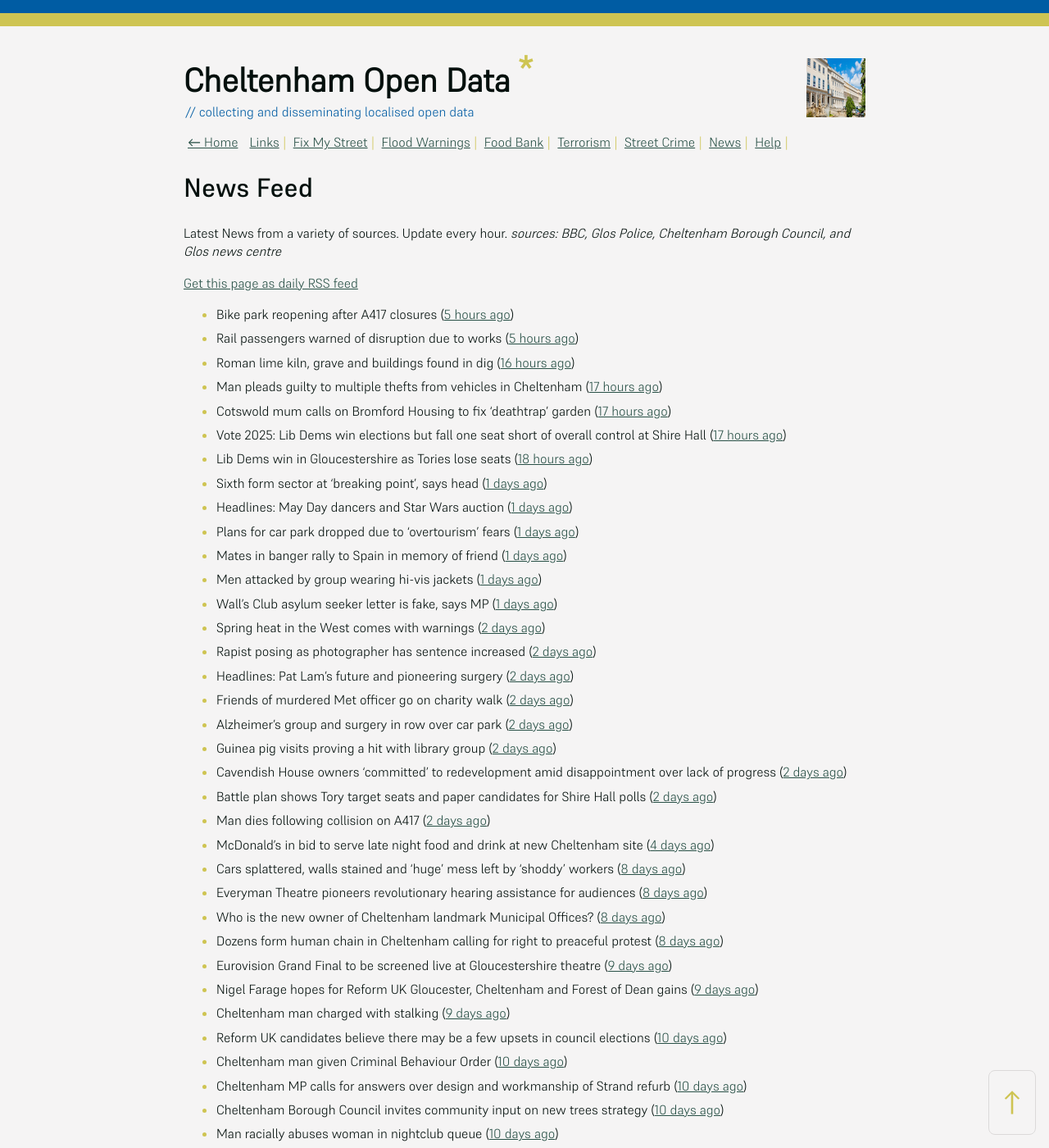
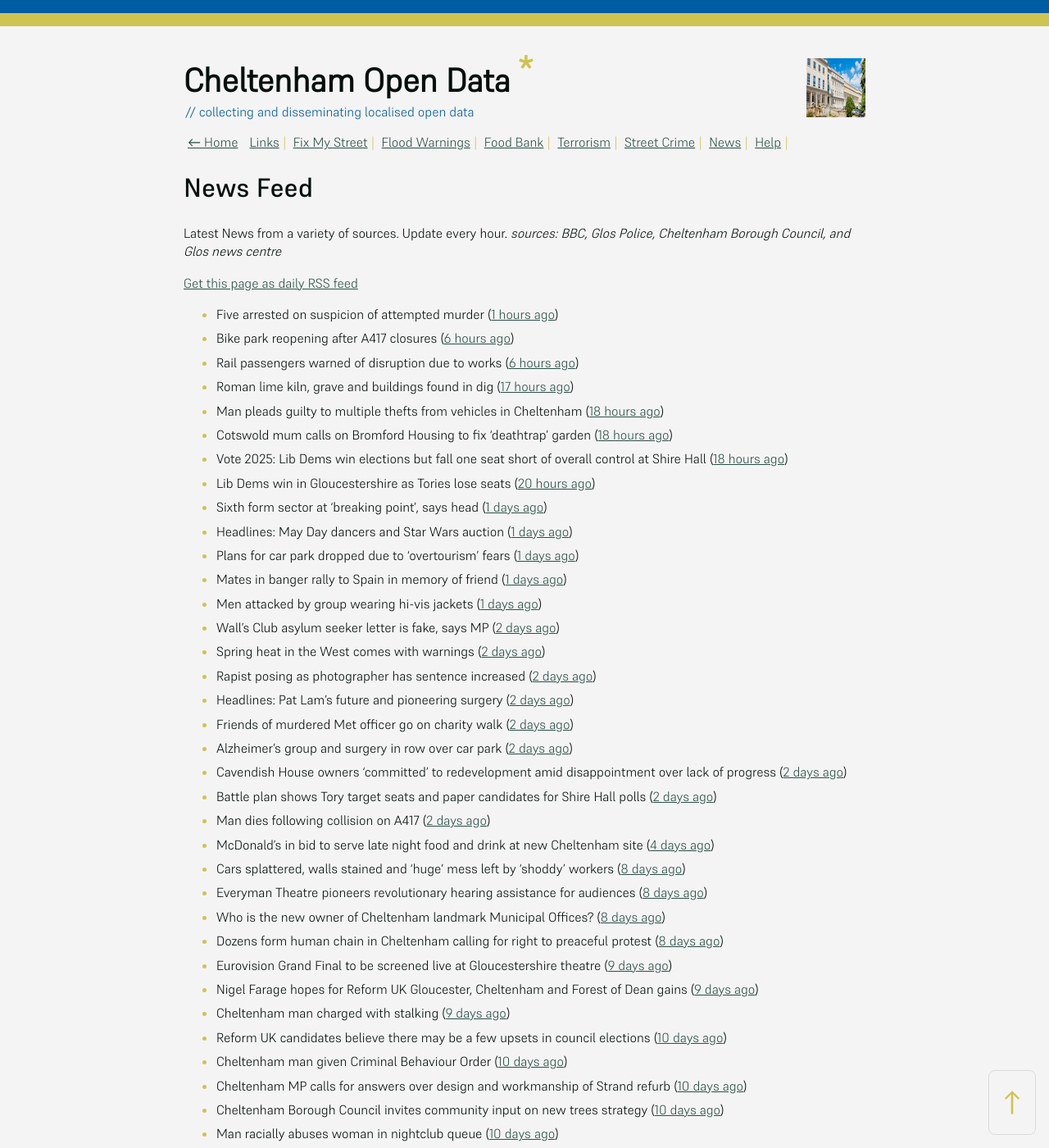
Before and after one commit to mat-0/cheltenham-open-data, a Jekyll site: the page built from _pages/news.md, in a window 1280 px wide and 1400 px high. Shown: the whole window at 82% size. Built offline with Jekyll 4.4.1, drawn with Linux system fonts in a browser that asks for light colours; some of the changed text lies outside the part shown.

Commit message:
Updated 2025-05-03 13:04:08

```diff
--- a/_pages/news.md
+++ b/_pages/news.md
@@ -12,25 +12,25 @@ _sources: BBC, Glos Police, Cheltenham Borough Council, and Glos news centre_
 [Get this page as daily RSS feed](/daily.rss)
 
 <!-- news_marker starts -->
-- Bike park reopening after A417 closures ([5 hours ago](https://www.bbc.com/news/articles/ceqre24yew9o))
-- Rail passengers warned of disruption due to works ([5 hours ago](https://www.bbc.com/news/articles/cde2jdn7k09o))
-- Roman lime kiln, grave and buildings found in dig ([16 hours ago](https://www.bbc.com/news/articles/c2dew1d26xjo))
-- Man pleads guilty to multiple thefts from vehicles in Cheltenham ([17 hours ago](https://gloucesternewscentre.co.uk/man-pleads-guilty-to-multiple-thefts-from-vehicles-in-cheltenham/))
-- Cotswold mum calls on Bromford Housing to fix ‘deathtrap’ garden ([17 hours ago](https://gloucesternewscentre.co.uk/cotswold-mum-calls-on-bromford-housing-to-fix-deathtrap-garden/))
-- Vote 2025: Lib Dems win elections but fall one seat short of overall control at Shire Hall ([17 hours ago](https://gloucesternewscentre.co.uk/vote-2025-lib-dems-win-elections-but-fall-one-seat-short-of-overall-control-at-shire-hall/))
-- Lib Dems win in Gloucestershire as Tories lose seats ([18 hours ago](https://www.bbc.com/news/articles/cd6j8e8ej6xo))
+- Five arrested on suspicion of attempted murder ([1 hours ago](https://www.bbc.com/news/articles/c3evlv8kdkxo))
+- Bike park reopening after A417 closures ([6 hours ago](https://www.bbc.com/news/articles/ceqre24yew9o))
+- Rail passengers warned of disruption due to works ([6 hours ago](https://www.bbc.com/news/articles/cde2jdn7k09o))
+- Roman lime kiln, grave and buildings found in dig ([17 hours ago](https://www.bbc.com/news/articles/c2dew1d26xjo))
+- Man pleads guilty to multiple thefts from vehicles in Cheltenham ([18 hours ago](https://gloucesternewscentre.co.uk/man-pleads-guilty-to-multiple-thefts-from-vehicles-in-cheltenham/))
+- Cotswold mum calls on Bromford Housing to fix ‘deathtrap’ garden ([18 hours ago](https://gloucesternewscentre.co.uk/cotswold-mum-calls-on-bromford-housing-to-fix-deathtrap-garden/))
+- Vote 2025: Lib Dems win elections but fall one seat short of overall control at Shire Hall ([18 hours ago](https://gloucesternewscentre.co.uk/vote-2025-lib-dems-win-elections-but-fall-one-seat-short-of-overall-control-at-shire-hall/))
+- Lib Dems win in Gloucestershire as Tories lose seats ([20 hours ago](https://www.bbc.com/news/articles/cd6j8e8ej6xo))
 - Sixth form sector at 'breaking point', says head ([1 days ago](https://www.bbc.com/news/articles/c4gr7lkmkzjo))
 - Headlines: May Day dancers and Star Wars auction ([1 days ago](https://www.bbc.com/news/articles/cvg9y17e5rgo))
 - Plans for car park dropped due to 'overtourism' fears ([1 days ago](https://www.bbc.com/news/articles/cm2xgzjmk63o))
 - Mates in banger rally to Spain in memory of friend ([1 days ago](https://www.bbc.com/news/articles/cx2wv3j4rwwo))
 - Men attacked by group wearing hi-vis jackets ([1 days ago](https://www.bbc.com/news/articles/c4g9r7xyr79o))
-- Wall's Club asylum seeker letter is fake, says MP ([1 days ago](https://www.bbc.com/news/articles/cjwv5dg2n1po))
+- Wall's Club asylum seeker letter is fake, says MP ([2 days ago](https://www.bbc.com/news/articles/cjwv5dg2n1po))
 - Spring heat in the West comes with warnings ([2 days ago](https://www.bbc.com/news/articles/cj3x6zkr5y2o))
 - Rapist posing as photographer has sentence increased ([2 days ago](https://www.bbc.com/news/articles/c0l0r8enyd4o))
 - Headlines: Pat Lam's future and pioneering surgery ([2 days ago](https://www.bbc.com/news/articles/c3r8edpn5wxo))
 - Friends of murdered Met officer go on charity walk ([2 days ago](https://www.bbc.com/news/articles/cdjl0zje7d1o))
 - Alzheimer's group and surgery in row over car park ([2 days ago](https://www.bbc.com/news/articles/cwynejpx3yzo))
-- Guinea pig visits proving a hit with library group ([2 days ago](https://www.bbc.com/news/videos/cvgn0jgw00eo))
 - Cavendish House owners ‘committed’ to redevelopment amid disappointment over lack of progress ([2 days ago](https://gloucesternewscentre.co.uk/cavendish-house-owners-committed-to-redevelopment-amid-disappointment-over-lack-of-progress/))
 - Battle plan shows Tory target seats and paper candidates for Shire Hall polls ([2 days ago](https://gloucesternewscentre.co.uk/battle-plan-shows-tory-target-seats-and-paper-candidates-for-shire-hall-polls/))
 - Man dies following collision on A417 ([2 days ago](https://gloucesternewscentre.co.uk/man-dies-following-collision-on-a417/))
@@ -57,6 +57,5 @@ _sources: BBC, Glos Police, Cheltenham Borough Council, and Glos news centre_
 - 98 per cent of pupils offered a place at a school of their choice ([16 days ago](https://gloucesternewscentre.co.uk/98-per-cent-of-pupils-offered-a-place-at-a-school-of-their-choice/))
 - Six-week consultation now live for Leckhampton with Warden Hill neighbourhood plan ([18 days ago](https://www.cheltenham.gov.uk/news/article/3003/six-week_consultation_now_live_for_leckhampton_with_warden_hill_neighbourhood_plan))
 - Crack Easter recycling – waste and recycling collections for 2025 ([29 days ago](https://www.cheltenham.gov.uk/news/article/3002/crack_easter_recycling_%E2%80%93_waste_and_recycling_collections_for_2025))
-- Cheltenham Licensing Sub-Committee revokes private hire driver’s licence due to safety concerns ([29 days ago](https://www.cheltenham.gov.uk/news/article/3001/cheltenham_licensing_sub-committee_revokes_private_hire_drivers_licence_due_to_safety_concerns))
 
 <!-- news_marker ends -->
```
Also changed, not shown: _data/flood.json (+5 -69 lines), _pages/fix-my-street.md (+3 -3 lines), index.md (+5 -5 lines).
